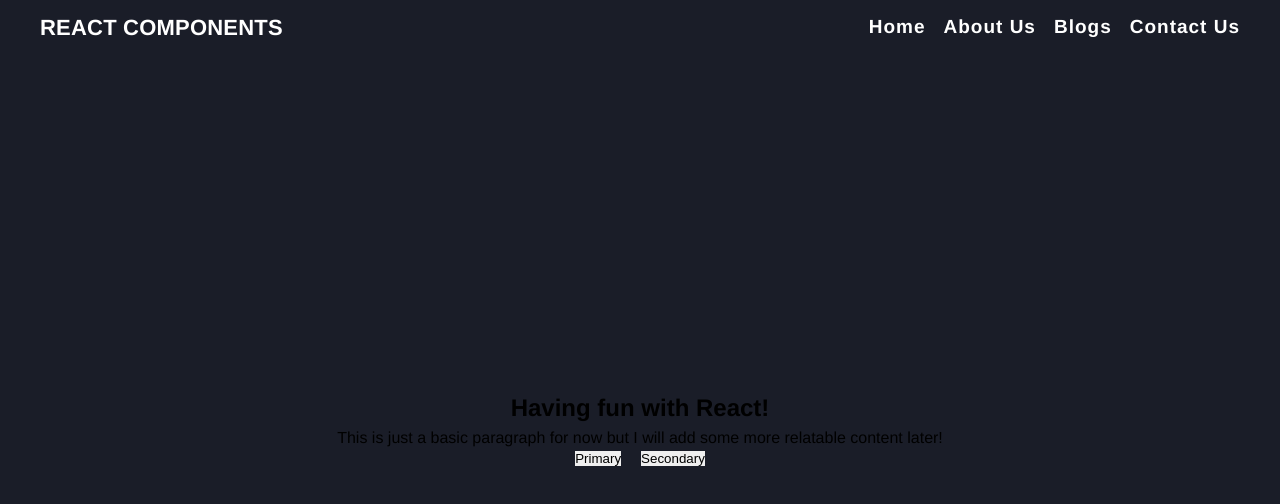
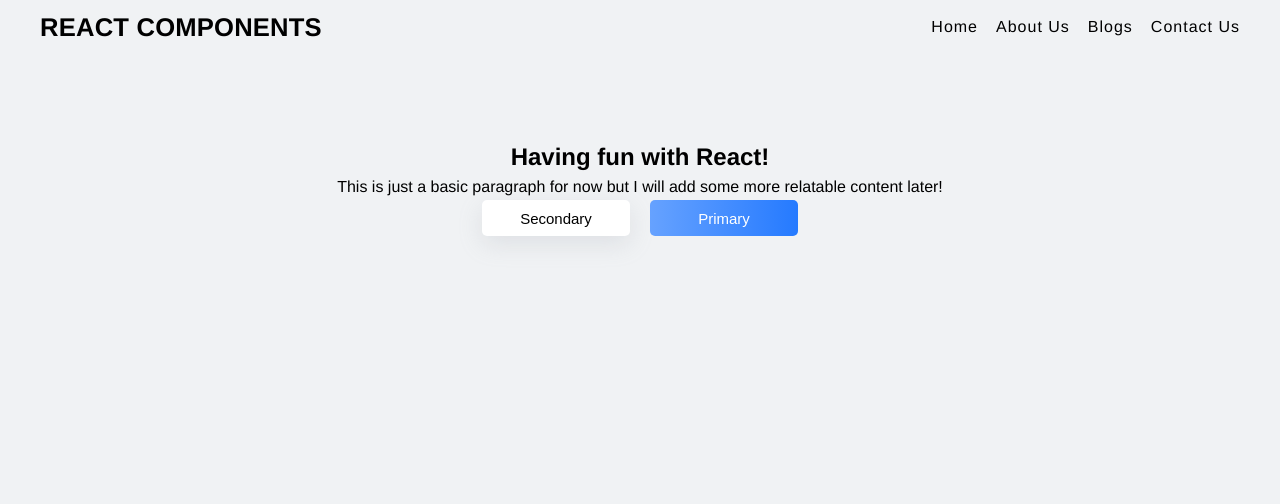
Before and after one commit to EnjaeAntonio/react-components, a React (Create React App) app: page / in a window 1280 px wide. Shown: the top 504 px of the page. Built offline with nearby package versions, Linux system fonts and the light colour scheme.

Commit message:
banner and header created

```diff
--- a/src/App.js
+++ b/src/App.js
@@ -10,6 +10,10 @@ function App() {
   const headerAbout = 'About Us';
   const headerBlogs = 'Blogs';
   const headerContact ='Contact Us';
+  const bannerTitle = 'Having fun with React!';
+  const bannerDesc = 'This is just a basic paragraph for now but I will add some more relatable content later!';
+  const btnPrimary = 'Primary';
+  const btnSecondary = 'Secondary';
 
   return (
     <main>
@@ -20,9 +24,18 @@ function App() {
         blogs={headerBlogs}
         contact={headerContact}
       />
-      <Banner>
+      <Banner
+        title={bannerTitle}
+        desc={bannerDesc}
+        primary={btnPrimary}
+        secondary={btnSecondary}
+      />
+      <Gallery>
 
-      </Banner>
+      </Gallery>
+      <Footer>
+
+      </Footer>
     </main>
   );
 }
--- a/src/components/Banner.js
+++ b/src/components/Banner.js
@@ -1,17 +1,17 @@
 import Button from "./Button";
 
-function Banner() {
+function Banner(props) {
   return (
     <section className="banner">
         <h1>
-            Having fun with React!
+            {props.title}
         </h1>
         <p>
-            This is just a basic paragraph for now but I will add some more relatable content later!
+            {props.desc}
         </p>
         <Button
-        primary="Primary"
-        secondary="Secondary"
+        primary={props.primary}
+        secondary={props.secondary}
         ></Button>
     </section>
   )
--- a/src/components/Button.js
+++ b/src/components/Button.js
@@ -1,11 +1,11 @@
 function Button(props) {
   return (
     <section className="button-wrapper">
+        <button className="btn-secondary">
+            {props.secondary}
+        </button>
         <button className="btn-primary">
             {props.primary}
-        </button>
-        <button className="btn-secondary">
-            {props.secondary}
         </button>
     </section>
   )
--- a/src/components/Footer.js
+++ b/src/components/Footer.js
@@ -1,6 +1,6 @@
 function Footer() {
   return (
-    <footer className="container">
+    <footer>
 
     </footer>
   )
--- a/src/components/Gallery.js
+++ b/src/components/Gallery.js
@@ -1,9 +1,19 @@
 function Gallery() {
   return (
-    <section className="container gallery">
+    <section className="gallery">
 
     </section>
   )
 }
 
+/*
+      <div className="grid lg-4">
+        {props.users.map((user, index) => (
+            <div className="user" key={index}>
+                <p>{user.name} | {user.age}</p>
+                <p>{user.id}</p>
+            </div>
+        ))};
+    </div>
+*/
 export default Gallery;
--- a/src/style/index.css
+++ b/src/style/index.css
@@ -12,7 +12,6 @@
     width: min(100% - 30px, 1200px);
     margin-inline: auto;
 }
-
 
 
 /* ---------------------------------------------------- */
@@ -31,9 +30,9 @@ header {
 }
 
 .title h1 {
-    font-size: 22px;
+    font-size: 1.6rem;
     font-weight: 600;
-    color: #fff;
+    color: #000;
     line-height: 56px;
     text-transform: uppercase;
     letter-spacing: 0.2px;
@@ -55,10 +54,10 @@ nav ul li {
 }
 
 nav ul li a {
-    font-size: 19px;
+    font-size: 16px;
     letter-spacing: 1px;
-    color: #fff;
-    font-weight: 600;
+    color: #000;
+    font-weight: 400;
     text-decoration: none;
     cursor: pointer;
 }
@@ -73,7 +72,7 @@ nav ul li + li {
 
 
 /* ---------------------------------------------------- */
-/* Gallery
+/* Banner
 /* ---------------------------------------------------- */
 
 .banner{
@@ -82,10 +81,72 @@ nav ul li + li {
     flex-direction: column;
     justify-content: center;
     align-items: center;
-    height: calc(100vh - 56px);
+    height: calc(40vh - 56px);
 }
+
 
 .button-wrapper{
     display: flex;
     gap: 20px;
 }
+
+button{
+    height: 36px;
+    width: 148px;
+    font-size: 15px;
+    border-radius: 5px;
+}
+
+.btn-primary{
+    background: var(--app-main-blue);
+    background: linear-gradient(90deg, rgba(102,162,255,1) 0%, rgba(37,122,255,1) 100%);
+    color: #fff;
+    transition: transform 0.2s ease-in-out;
+}
+
+.btn-secondary {
+    background-color: #fff;
+    color: var(--app-main-blue);
+    box-shadow: rgba(149, 157, 165, 0.2) 0px 8px 24px;
+    transition: transform 0.2s ease-in-out;
+  }
+
+button:hover {
+    transform: scale(1.05);
+}
+
+/* ---------------------------------------------------- */
+/* Gallery
+/* ---------------------------------------------------- */
+
+.gallery{
+    margin: 0 auto;
+    display: flex;
+    flex-direction: column;
+    justify-content: center;
+    align-items: center;
+    height: 40vh;
+}
+
+.grid {
+    display: grid;
+    gap: 20px;
+   }
+
+.lg-4{
+    grid-template-columns: repeat(4, minmax(0, 1fr));
+}
+
+
+/* ---------------------------------------------------- */
+/* Footer
+/* ---------------------------------------------------- */
+
+footer{
+    margin: 0 auto;
+    display: flex;
+    flex-direction: column;
+    justify-content: center;
+    align-items: center;
+    height: 20vh;
+}
--- a/src/style/reset.css
+++ b/src/style/reset.css
@@ -68,7 +68,7 @@ html {
 }
 
 body {
-  background: var(--app-dark-bg);
+  background: var(--app-light-bg);
   height: 100%;
 }
 
```
